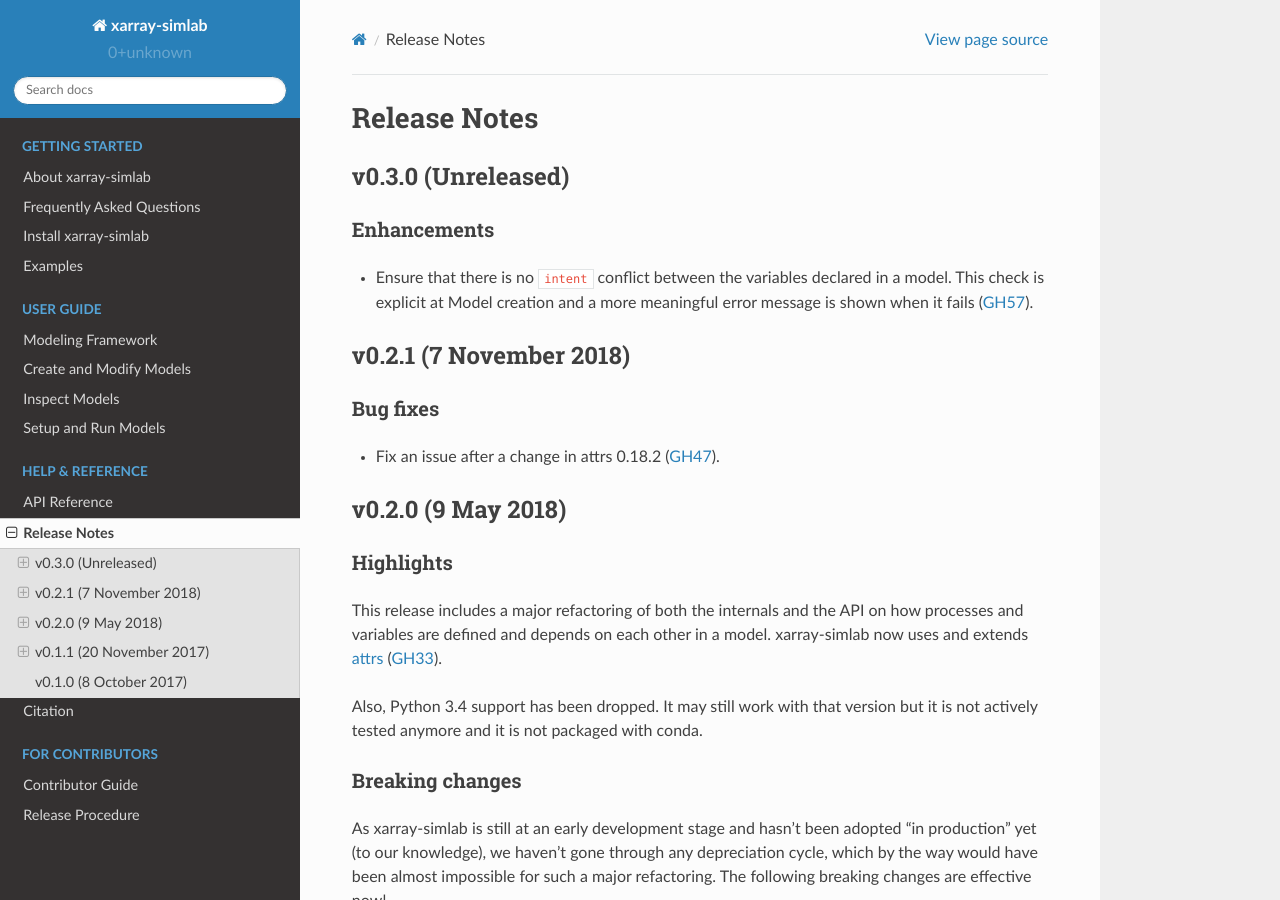
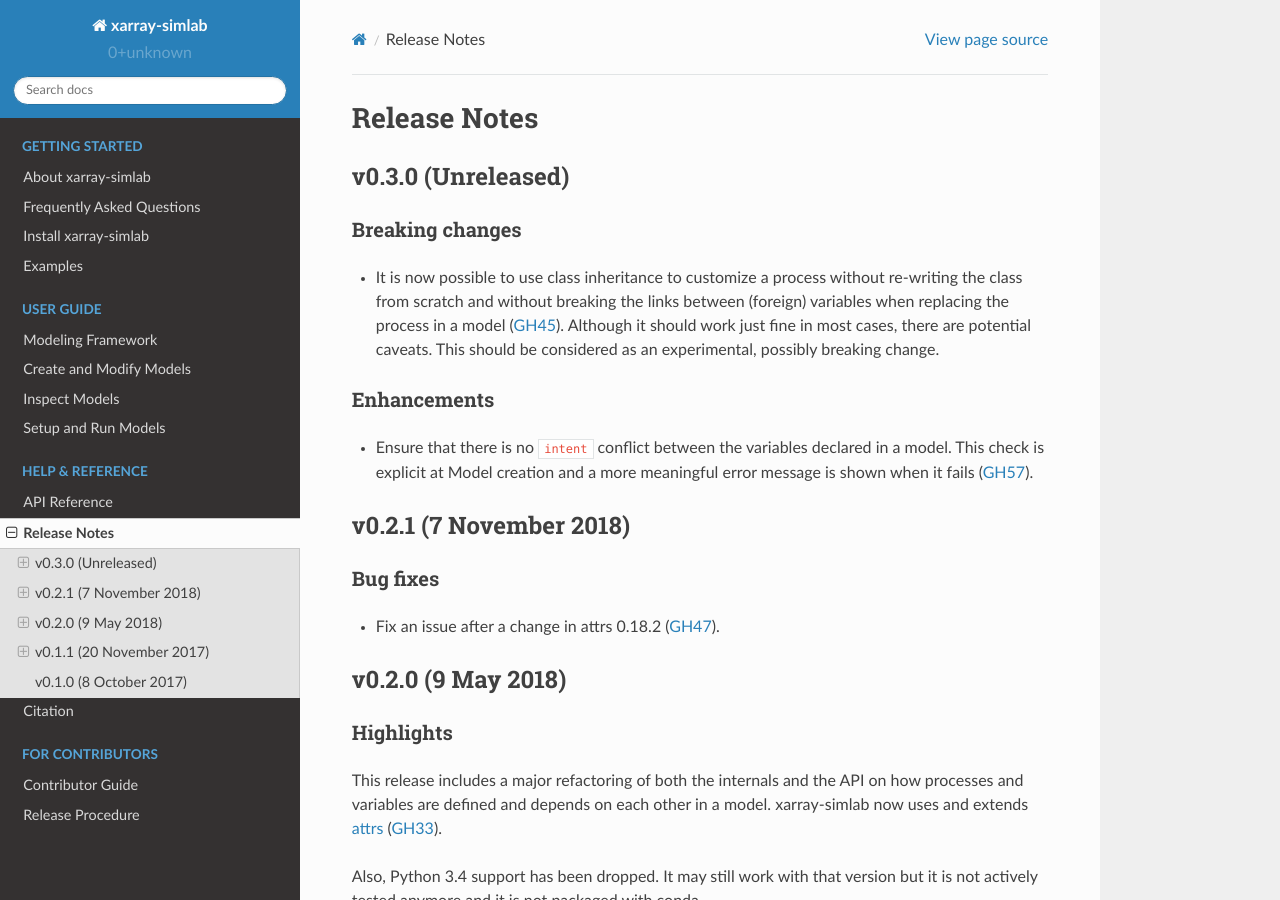
Before and after one commit to xarray-contrib/xarray-simlab, a Sphinx documentation site: the page built from doc/whats_new.rst, in a window 1280 px wide and 900 px high. Built offline with Sphinx 7.4.7 and the Read the Docs theme 2.0.0, drawn with Linux system fonts in a browser that asks for light colours; pages that are not in the unit, such as notebooks, are missing from menus; the version number could not be read and is left out.

Commit message:
add what's new entry

```diff
--- a/doc/whats_new.rst
+++ b/doc/whats_new.rst
@@ -5,6 +5,16 @@ Release Notes
 
 v0.3.0 (Unreleased)
 -------------------
+
+Breaking changes
+~~~~~~~~~~~~~~~~
+
+- It is now possible to use class inheritance to customize a process
+  without re-writing the class from scratch and without breaking the
+  links between (foreign) variables when replacing the process in a
+  model (:issue:`45`). Although it should work just fine in most
+  cases, there are potential caveats. This should be considered as an
+  experimental, possibly breaking change.
 
 Enhancements
 ~~~~~~~~~~~~
```
